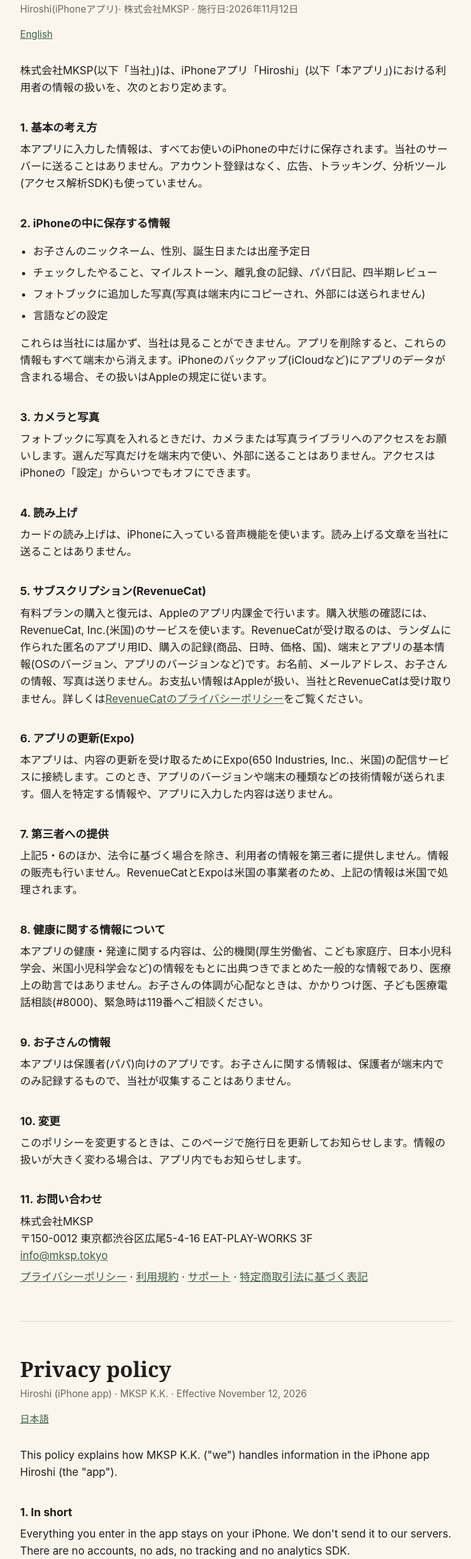
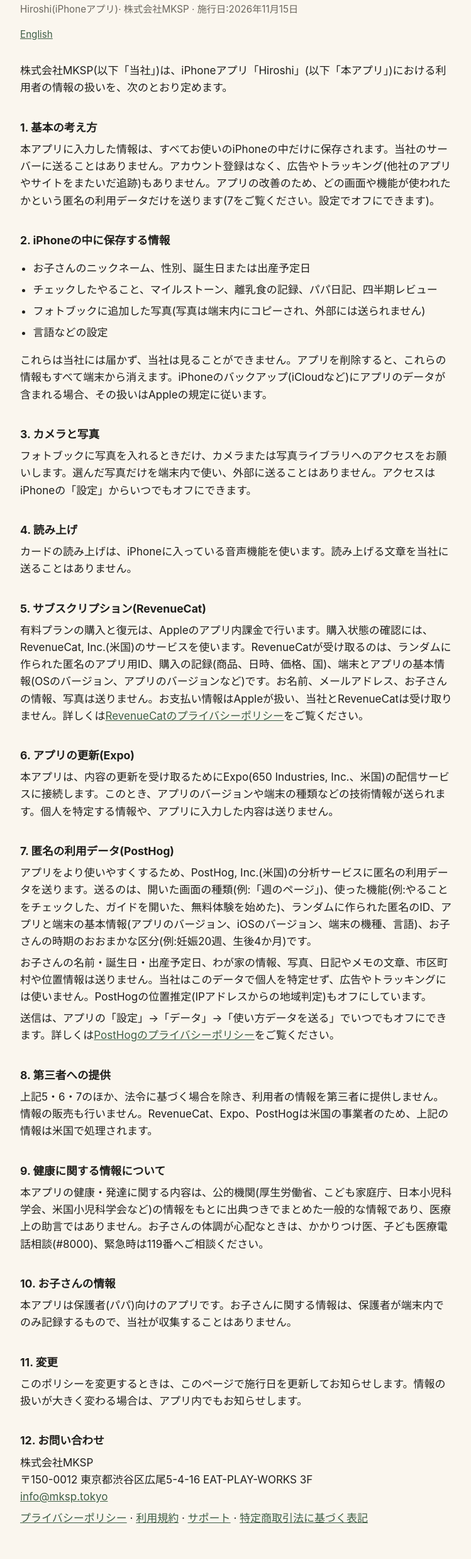
Before and after one commit to mimosa-agent/mksp-legal, a plain HTML site: page hiroshi/privacy/index.html in a window 1280 px wide. Shown: the part 84-2560 px from the top of the page at 63% size, without its empty margins (264-1013 px from the left). Drawn offline with Linux system fonts and the light colour scheme.

Commit message:
Hiroshi privacy: anonymous usage analytics (PostHog), opt-out in Settings
Co-Authored-By: Claude Opus 5.5 <noreply@anthropic.com>

```diff
--- a/hiroshi/privacy/index.html
+++ b/hiroshi/privacy/index.html
@@ -33,12 +33,12 @@
 
 <section lang="ja" id="ja">
   <h1>プライバシーポリシー</h1>
-  <p class="meta">Hiroshi(iPhoneアプリ)· 株式会社MKSP · 施行日:2026年11月12日</p>
+  <p class="meta">Hiroshi(iPhoneアプリ)· 株式会社MKSP · 施行日:2026年11月15日</p>
   <nav><a href="#en">English</a></nav>
   <p>株式会社MKSP(以下「当社」)は、iPhoneアプリ「Hiroshi」(以下「本アプリ」)における利用者の情報の扱いを、次のとおり定めます。</p>
 
   <h2>1. 基本の考え方</h2>
-  <p>本アプリに入力した情報は、すべてお使いのiPhoneの中だけに保存されます。当社のサーバーに送ることはありません。アカウント登録はなく、広告、トラッキング、分析ツール(アクセス解析SDK)も使っていません。</p>
+  <p>本アプリに入力した情報は、すべてお使いのiPhoneの中だけに保存されます。当社のサーバーに送ることはありません。アカウント登録はなく、広告やトラッキング(他社のアプリやサイトをまたいだ追跡)もありません。アプリの改善のため、どの画面や機能が使われたかという匿名の利用データだけを送ります(7をご覧ください。設定でオフにできます)。</p>
 
   <h2>2. iPhoneの中に保存する情報</h2>
   <ul>
@@ -61,19 +61,24 @@
   <h2>6. アプリの更新(Expo)</h2>
   <p>本アプリは、内容の更新を受け取るためにExpo(650 Industries, Inc.、米国)の配信サービスに接続します。このとき、アプリのバージョンや端末の種類などの技術情報が送られます。個人を特定する情報や、アプリに入力した内容は送りません。</p>
 
-  <h2>7. 第三者への提供</h2>
-  <p>上記5・6のほか、法令に基づく場合を除き、利用者の情報を第三者に提供しません。情報の販売も行いません。RevenueCatとExpoは米国の事業者のため、上記の情報は米国で処理されます。</p>
+  <h2>7. 匿名の利用データ(PostHog)</h2>
+  <p>アプリをより使いやすくするため、PostHog, Inc.(米国)の分析サービスに匿名の利用データを送ります。送るのは、開いた画面の種類(例:「週のページ」)、使った機能(例:やることをチェックした、ガイドを開いた、無料体験を始めた)、ランダムに作られた匿名のID、アプリと端末の基本情報(アプリのバージョン、iOSのバージョン、端末の機種、言語)、お子さんの時期のおおまかな区分(例:妊娠20週、生後4か月)です。</p>
+  <p>お子さんの名前・誕生日・出産予定日、わが家の情報、写真、日記やメモの文章、市区町村や位置情報は送りません。当社はこのデータで個人を特定せず、広告やトラッキングには使いません。PostHogの位置推定(IPアドレスからの地域判定)もオフにしています。</p>
+  <p>送信は、アプリの「設定」→「データ」→「使い方データを送る」でいつでもオフにできます。詳しくは<a href="https://posthog.com/privacy">PostHogのプライバシーポリシー</a>をご覧ください。</p>
 
-  <h2>8. 健康に関する情報について</h2>
+  <h2>8. 第三者への提供</h2>
+  <p>上記5・6・7のほか、法令に基づく場合を除き、利用者の情報を第三者に提供しません。情報の販売も行いません。RevenueCat、Expo、PostHogは米国の事業者のため、上記の情報は米国で処理されます。</p>
+
+  <h2>9. 健康に関する情報について</h2>
   <p>本アプリの健康・発達に関する内容は、公的機関(厚生労働省、こども家庭庁、日本小児科学会、米国小児科学会など)の情報をもとに出典つきでまとめた一般的な情報であり、医療上の助言ではありません。お子さんの体調が心配なときは、かかりつけ医、子ども医療電話相談(#8000)、緊急時は119番へご相談ください。</p>
 
-  <h2>9. お子さんの情報</h2>
+  <h2>10. お子さんの情報</h2>
   <p>本アプリは保護者(パパ)向けのアプリです。お子さんに関する情報は、保護者が端末内でのみ記録するもので、当社が収集することはありません。</p>
 
-  <h2>10. 変更</h2>
+  <h2>11. 変更</h2>
   <p>このポリシーを変更するときは、このページで施行日を更新してお知らせします。情報の扱いが大きく変わる場合は、アプリ内でもお知らせします。</p>
 
-  <h2>11. お問い合わせ</h2>
+  <h2>12. お問い合わせ</h2>
   <p>株式会社MKSP<br>〒150-0012 東京都渋谷区広尾5-4-16 EAT-PLAY-WORKS 3F<br><a href="mailto:info@mksp.tokyo?subject=Hiroshi">info@mksp.tokyo</a></p>
   <p><a href="../privacy/">プライバシーポリシー</a> · <a href="../terms/">利用規約</a> · <a href="../support/">サポート</a> · <a href="../tokushoho/">特定商取引法に基づく表記</a></p>
 </section>
@@ -82,12 +87,12 @@
 
 <section lang="en" id="en">
   <h1>Privacy policy</h1>
-  <p class="meta">Hiroshi (iPhone app) · MKSP K.K. · Effective November 12, 2026</p>
+  <p class="meta">Hiroshi (iPhone app) · MKSP K.K. · Effective November 15, 2026</p>
   <nav><a href="#ja">日本語</a></nav>
   <p>This policy explains how MKSP K.K. ("we") handles information in the iPhone app Hiroshi (the "app").</p>
 
   <h2>1. In short</h2>
-  <p>Everything you enter in the app stays on your iPhone. We don't send it to our servers. There are no accounts, no ads, no tracking and no analytics SDK.</p>
+  <p>Everything you enter in the app stays on your iPhone. We don't send it to our servers. There are no accounts, no ads and no tracking across other companies' apps or websites. To improve the app we send only anonymous usage data about which screens and features get used (see section 7; you can turn it off in Settings).</p>
 
   <h2>2. What the app stores on your iPhone</h2>
   <ul>
@@ -110,19 +115,24 @@
   <h2>6. App updates (Expo)</h2>
   <p>The app connects to Expo's update service (650 Industries, Inc., USA) to receive content updates. This sends technical details such as the app version and device type, never anything you entered or anything that identifies you.</p>
 
-  <h2>7. Sharing</h2>
-  <p>Apart from sections 5 and 6, we don't share your information with anyone unless the law requires it, and we never sell it. RevenueCat and Expo are US companies, so the details above are processed in the United States.</p>
+  <h2>7. Anonymous usage data (PostHog)</h2>
+  <p>To make the app better, we send anonymous usage data to the analytics service of PostHog, Inc. (USA). This covers the kind of screen you open (for example "week page"), features you use (for example ticking a task, opening a guide, starting the free trial), a random anonymous ID, basic app and device details (app version, iOS version, device model, language) and a rough stage bucket for your child (for example "pregnancy week 20" or "month 4").</p>
+  <p>We never send your child's name, birthday or due date, your family info, photos, journal or note text, your city or your location. We don't use this data to identify you, and never for ads or tracking. PostHog's location lookup from IP addresses is turned off.</p>
+  <p>You can turn sending off any time in the app: Settings → Data → Share usage data. See <a href="https://posthog.com/privacy">PostHog's privacy policy</a>.</p>
 
-  <h2>8. Health content</h2>
+  <h2>8. Sharing</h2>
+  <p>Apart from sections 5, 6 and 7, we don't share your information with anyone unless the law requires it, and we never sell it. RevenueCat, Expo and PostHog are US companies, so the details above are processed in the United States.</p>
+
+  <h2>9. Health content</h2>
   <p>Health and development content in the app is general information, summarised with sources from public bodies (Japan's Ministry of Health, Labour and Welfare, Children and Families Agency, Japan Pediatric Society, American Academy of Pediatrics and others). It is not medical advice. If you're worried about your child, talk to your doctor, call the children's medical helpline #8000 in Japan, or 119 in an emergency.</p>
 
-  <h2>9. Children</h2>
+  <h2>10. Children</h2>
   <p>The app is for parents. Information about your child is recorded by you, only on your phone; we don't collect it.</p>
 
-  <h2>10. Changes</h2>
+  <h2>11. Changes</h2>
   <p>If we change this policy, we'll update the effective date on this page. For a significant change in how information is handled, we'll also tell you in the app.</p>
 
-  <h2>11. Contact</h2>
+  <h2>12. Contact</h2>
   <p>MKSP K.K.<br>EAT-PLAY-WORKS 3F, 5-4-16 Hiroo, Shibuya-ku, Tokyo 150-0012, Japan<br><a href="mailto:info@mksp.tokyo?subject=Hiroshi">info@mksp.tokyo</a></p>
   <p><a href="../privacy/#en">Privacy policy</a> · <a href="../terms/#en">Terms of use</a> · <a href="../support/#en">Support</a> · <a href="../tokushoho/#en">Legal notice for online sales</a></p>
 </section>
```
